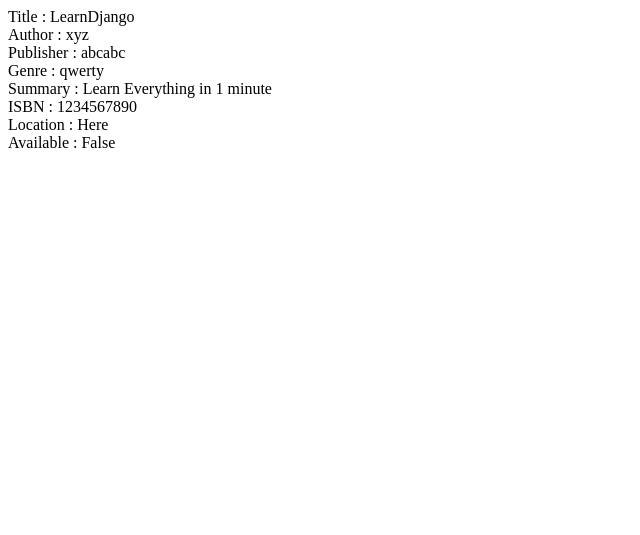
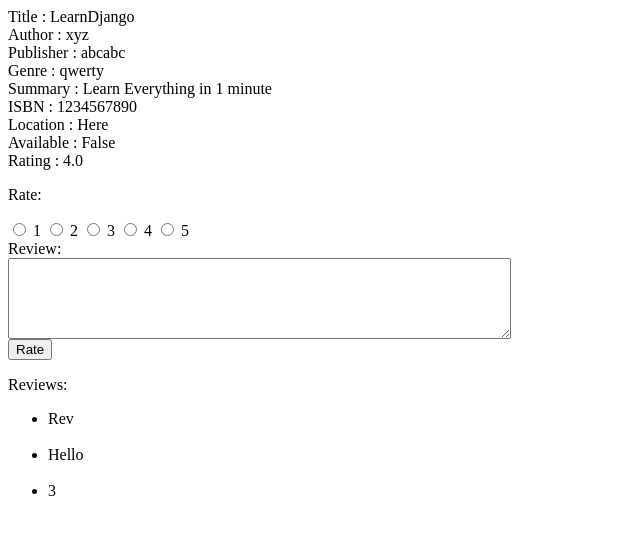
Before and after one commit to vaibhav20325/LibraryManagementSystem, a Django app: page /2 in a window 1280 px wide. Shown: the top 535 px of the page, without its empty margins (0-640 px from the left). Run offline with Django 3.2, Linux system fonts and the light colour scheme; data comes from the database, SQL or seed files in the repository; both versions use the stored data as it was after the commit.

Commit message:
Created Search Bar, Ratings system

```diff
--- a/mysite/main/admin.py
+++ b/mysite/main/admin.py
@@ -1,5 +1,6 @@
 from django.contrib import admin
-from .models import Book, Request
+from .models import Book, Request, Rating
 # Register your models here.
 admin.site.register(Book)
 admin.site.register(Request)
+admin.site.register(Rating)
--- a/mysite/main/models.py
+++ b/mysite/main/models.py
@@ -20,10 +20,18 @@ class Book(models.Model):
 class Request(models.Model):
     user = models.ForeignKey(User, on_delete = models.CASCADE,related_name = 'request', null = True)
     status = models.CharField(max_length = 20)
-    #Returned / Issued / Pending
+    #Returned / Issued / Pending / Rejected
     r_date = models.DateField(null = True)
     d_date = models.DateField(null = True)
     book = models.CharField(max_length = 200)
     #id = models.IntegerField(primary_key = True)
     def __str__(self):
         return str(self.id)
+
+class Rating(models.Model):
+    user = models.ForeignKey(User, on_delete = models.CASCADE,related_name = 'rating', null = True)
+    book = models.ForeignKey(Book, on_delete = models.CASCADE,related_name = 'rating', null = True)
+    rating = models.IntegerField()
+    review = models.CharField(max_length=1000)
+    def __str__(self):
+        return str(self.id)
--- a/mysite/main/templates/main/book.html
+++ b/mysite/main/templates/main/book.html
@@ -12,6 +12,7 @@
         ISBN : {{book.isbn}} <br>
         Location : {{book.location}} <br>
         Available : {{book.availability}} <br>
+        Rating : {{rating}}
     </p>
 </div>
 
@@ -29,4 +30,41 @@
     {% endif %}
 </div>
 
+<div>
+    <form method="post" action="#">
+        {% csrf_token %}
+        <div>
+            <p>Rate:</p>
+            <input type="radio" id="r1" name="rating" value="1">
+            <label for="r1">1</label>
+            <input type="radio" id="r2" name="rating" value="2">
+            <label for="r2">2</label>
+            <input type="radio" id="r3" name="rating" value="3">
+            <label for="r3">3</label>
+            <input type="radio" id="r4" name="rating" value="4">
+            <label for="r4">4</label>
+            <input type="radio" id="r5" name="rating" value="5">
+            <label for="r5">5</label><br>
+
+            <label for = 'review'>Review:</label><br>
+            <textarea id = 'review' name = 'review' rows = '5' cols = '60'>
+
+            </textarea>
+            <div>
+                <button name="rate" value = "rate" type="submit">Rate</button>
+            </div>
+        </div>
+    </form>
+</div>
+
+<div>
+    <p>Reviews:</p>
+    <ul>
+        {% for rev in review %}
+        <li>{{rev}}</li><br>
+        {% endfor %}
+    </ul>
+
+</div>
+
 {% endblock %}
--- a/mysite/main/views.py
+++ b/mysite/main/views.py
@@ -1,7 +1,7 @@
 
 from django.shortcuts import render, redirect
 from django.http import HttpResponse, HttpResponseRedirect
-from .models import Book, Request
+from .models import Book, Request, Rating
 from .forms import BorrowRequest
 import datetime
 
@@ -9,18 +9,44 @@ import datetime
 
 def home(response):
 	books = Book.objects.all()
+	if response.method == "GET":
+		if response.GET.get("search"):
+			searchby = response.GET.get("searchby")
+			query = response.GET.get("query")
 
+			'''
+			getattr()
+			setattr()
+			hasattr()
+			'''
+
+			filter_params = {
+				searchby: query
+			}
+			b = Book.objects.filter(**filter_params)
+			books = b
 	return render(response, "main/home.html", {"books":books})
 
 def index(response, id):
 	book = Book.objects.get(id=id)
 	if response.method == "POST":
-		form = BorrowRequest(response.POST)
-		if form.is_valid():
-			t = form.cleaned_data['time']
-			req = Request(book = book, status = 'Pending', r_date = datetime.date.today(), d_date = datetime.date.today() + datetime.timedelta(t) )
-			req.save()
-			response.user.request.add(req)
+		if response.POST.get("request"):
+			form = BorrowRequest(response.POST)
+			if form.is_valid():
+				t = form.cleaned_data['time']
+				req = Request(book = book, status = 'Pending', r_date = datetime.date.today(), d_date = datetime.date.today() + datetime.timedelta(t) )
+				req.save()
+				response.user.request.add(req)
+
+		elif response.POST.get("rate"):
+			rev = response.POST.get('review').strip()
+			star = response.POST.get('rating')
+			r = Rating(review = rev, rating = int(star))
+			r.save()
+			response.user.rating.add(r)
+			book.rating.add(r)
+			return render(response, "main/home.html", {})
+
 		'''
 		if response.POST.get("request"):
 			t = response.POST.get("time")
@@ -29,11 +55,38 @@ def index(response, id):
 		'''
 	else:
 		form = BorrowRequest()
-	return render(response, "main/book.html", {"book":book , "form":form})
+	r = book.rating.all()
+	list_rating = [x.rating for x in r]
+	list_review = [x.review for x in r if x.review.strip() != '']
+	try:
+		rating = round(sum(list_rating)/len(list_rating),2)
+	except:
+		rating = ''
+
+	return render(response, "main/book.html", {"book":book , "form":form, "rating":rating, "review":list_review})
 
 def review(response):
 	if response.user.is_staff:
 		reqs = Request.objects.filter(status = "Pending")
+
+		if response.method == "POST":
+			if response.POST.get("save"):
+				for req in reqs:
+					r = response.POST.get("c" + str(req.id))
+					if r == 'accept':
+						req.status = 'Issued'
+						# if quantity of each book is 1
+						b = Book.objects.filter(title=req.book)
+						b=b[0]
+						b.availability = False
+						b.status = 'Issued'
+						b.save()
+						req.save()
+					elif r == 'reject':
+						req.status = 'Rejected'
+						req.save()
+				reqs = Request.objects.filter(status = "Pending")
+
 		return render(response, "main/review.html", {"reqs":reqs})
 	else:
 		return HttpResponseRedirect("/")
```
Also changed, not shown: mysite/main/templates/main/home.html (+15 -1 lines), mysite/db.sqlite3, mysite/main/migrations/0005_rating.py (added).
